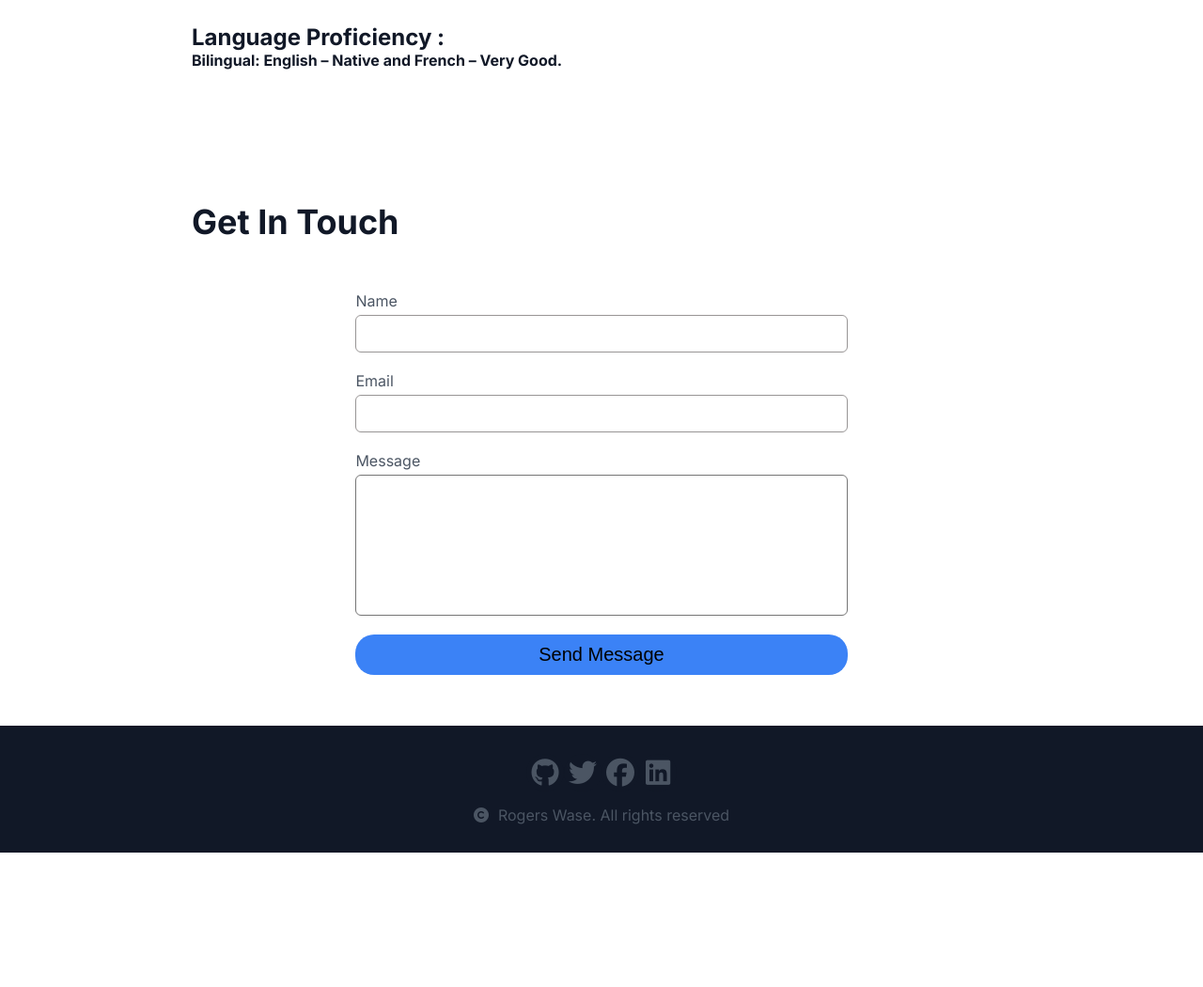
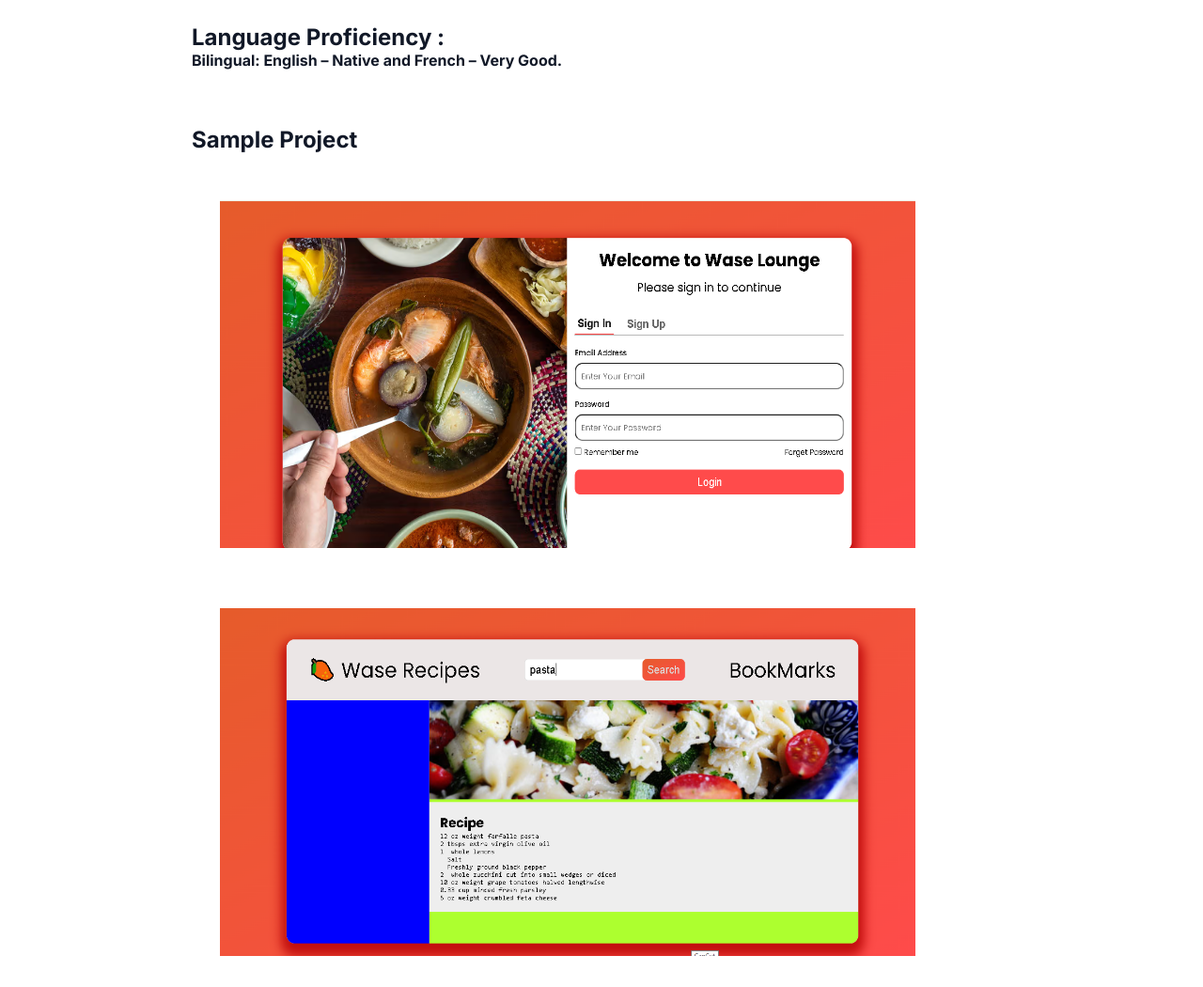
Before and after one commit to RogersChangeMaker/Profile-of-Rogers, a website built with Parcel: page index.html in a window 1280 px wide. Shown: the part 4660-5710 px from the top of the page at 94% size. Before the commit the page ends 5567 px from the top, so only its background shows below. Built offline with nearby package versions, Linux system fonts and the light colour scheme.

Commit message:
Added sample project images

```diff
--- a/index.html
+++ b/index.html
@@ -224,6 +224,23 @@
         <h1>Language Proficiency :</h1>
       <h4>Bilingual: English – Native and French – Very Good.</h4>
       </div>
+
+      <div class="project">
+        <h1>Sample Project</h1>
+
+        <div class="project-img">
+          <img src="./Project.PNG" alt="">
+
+          <img src="./project2.PNG" alt="">
+      </div>
+
+
+      </div>
+
+
+
+
+
       </section>
 
 
--- a/style.css
+++ b/style.css
@@ -217,6 +217,24 @@ gap: 2.5rem;
 .pricing-text{
     line-height: 4rem;
 }
+
+.project{
+    margin-top: 6rem;
+
+    h1{
+        color: var(--color-seconday);
+    }
+}
+
+.project-img{
+    margin-top: 2rem;
+
+    img{
+        height: 43rem;
+        width: 80rem;
+        padding: 3rem;
+    }
+}
 .language{
     justify-content: center;
     margin-top: 6rem;
```
Also changed, not shown: Project.PNG (added), project2.PNG (added).
